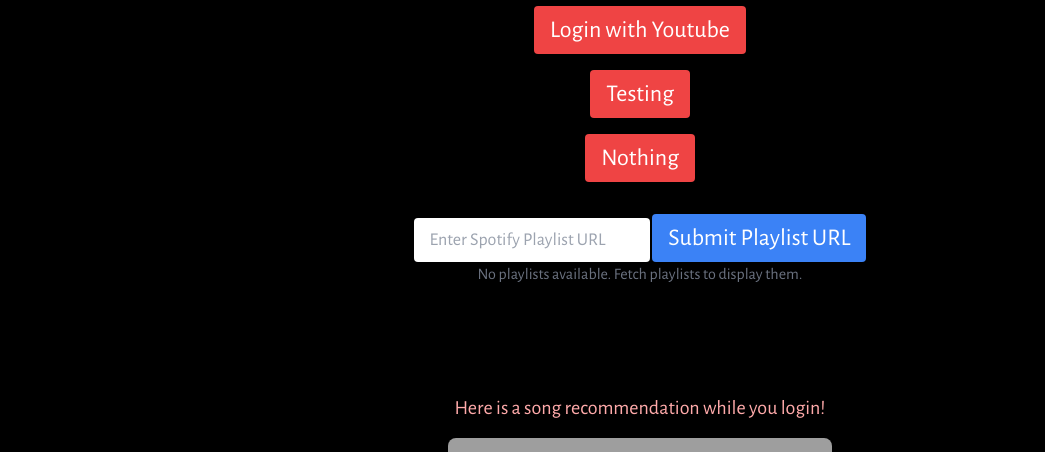
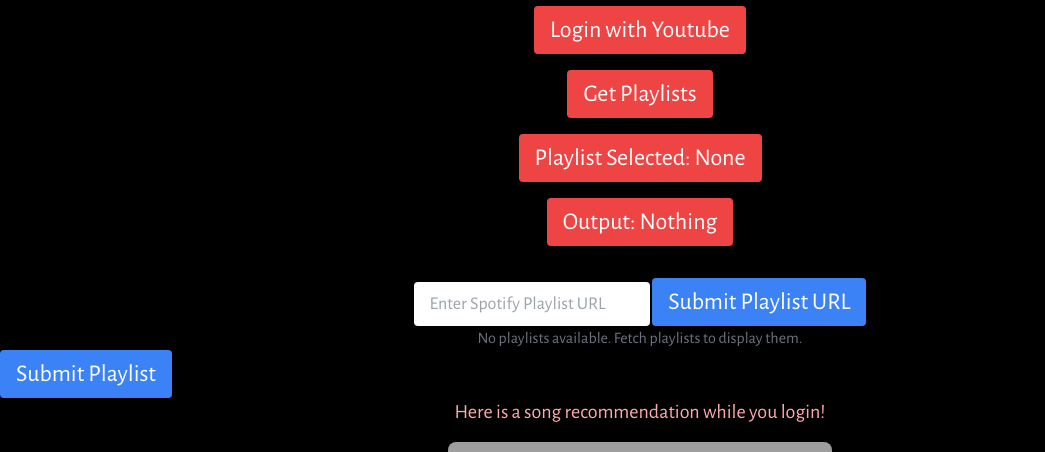
Before and after one commit to JOwen-ster/PlaylistExporter, a SvelteKit app in the folder frontend/: page / in a window 1280 px wide. Shown: the part 266-718 px from the top of the page, without its empty margins (0-1045 px from the left). Built offline with nearby package versions, Linux system fonts and the light colour scheme; grey boxes are pictures that could not be loaded.

Commit message:
Able to take input from form, submit to flask and get response

```diff
--- a/frontend/src/routes/+page.svelte
+++ b/frontend/src/routes/+page.svelte
@@ -4,6 +4,7 @@
   let spotifyResponse = "Login with Spotify";
   let spotifyPlaylistLink = ""; // Bind to the input field
   let playlists = [];
+  let playlistSelected = "None";
   async function fetchPlaylist() {
     try {
       const response = await fetch(`http://localhost:8090/getPlaylists`, { method: 'GET' });
@@ -61,21 +62,25 @@
       output = `Fetch failed: ${error.message}`;
     }
   }
+  function handlePlaylistClick(playlist) {
+    playlistSelected = playlist;
+  }
 
   // @ts-ignore
-  async function handlePlaylistClick(playlist) {
+  async function submitPlaylist(playlistSelected) {
     try {
       const response = await fetch('http://localhost:8090/spotifyPlaylist', {
         method: 'POST',
         headers: {
           'Content-Type': 'application/json',
         },
-        body: JSON.stringify({ selected: playlist }),
+        body: JSON.stringify({ selected: playlistSelected }),
       });
 
       if (response.ok) {
         const data = await response.json();
         output = `Playlist processed: ${JSON.stringify(data, null, 2)}`;
+        output = data.message;
       } else {
         output = `Error: ${response.status} ${response.statusText}`;
       }
@@ -109,9 +114,10 @@
       </button>
       <button class="md:text-2xl text-center text-white bg-red-500 py-2 px-4 rounded hover:bg-red-600"
       on:click={fetchPlaylist}>
-        Testing
+        Get Playlists
       </button>
-      <p class="md:text-2xl text-center text-white bg-red-500 py-2 px-4 rounded hover:bg-red-600">{output}</p>
+      <p class="md:text-2xl text-center text-white bg-red-500 py-2 px-4 rounded hover:bg-red-600">Playlist Selected: {playlistSelected}</p>
+      <p class="md:text-2xl text-center text-white bg-red-500 py-2 px-4 rounded hover:bg-red-600">Output: {output}</p>
       <!-- Form to accept Spotify Playlist URL -->
       <div class="space-y-4">
         <input
@@ -144,6 +150,13 @@
         <p class="text-gray-500">No playlists available. Fetch playlists to display them.</p>
       {/if}
     </div>
+    <button
+          on:click={() => submitPlaylist(playlistSelected)}
+          class="md:text-2xl text-center text-white bg-blue-500 py-2 px-4 rounded hover:bg-blue-600"
+        >
+          Submit Playlist
+        </button>
+    <div>
   </div>
 
   <div class="text-center">
```
